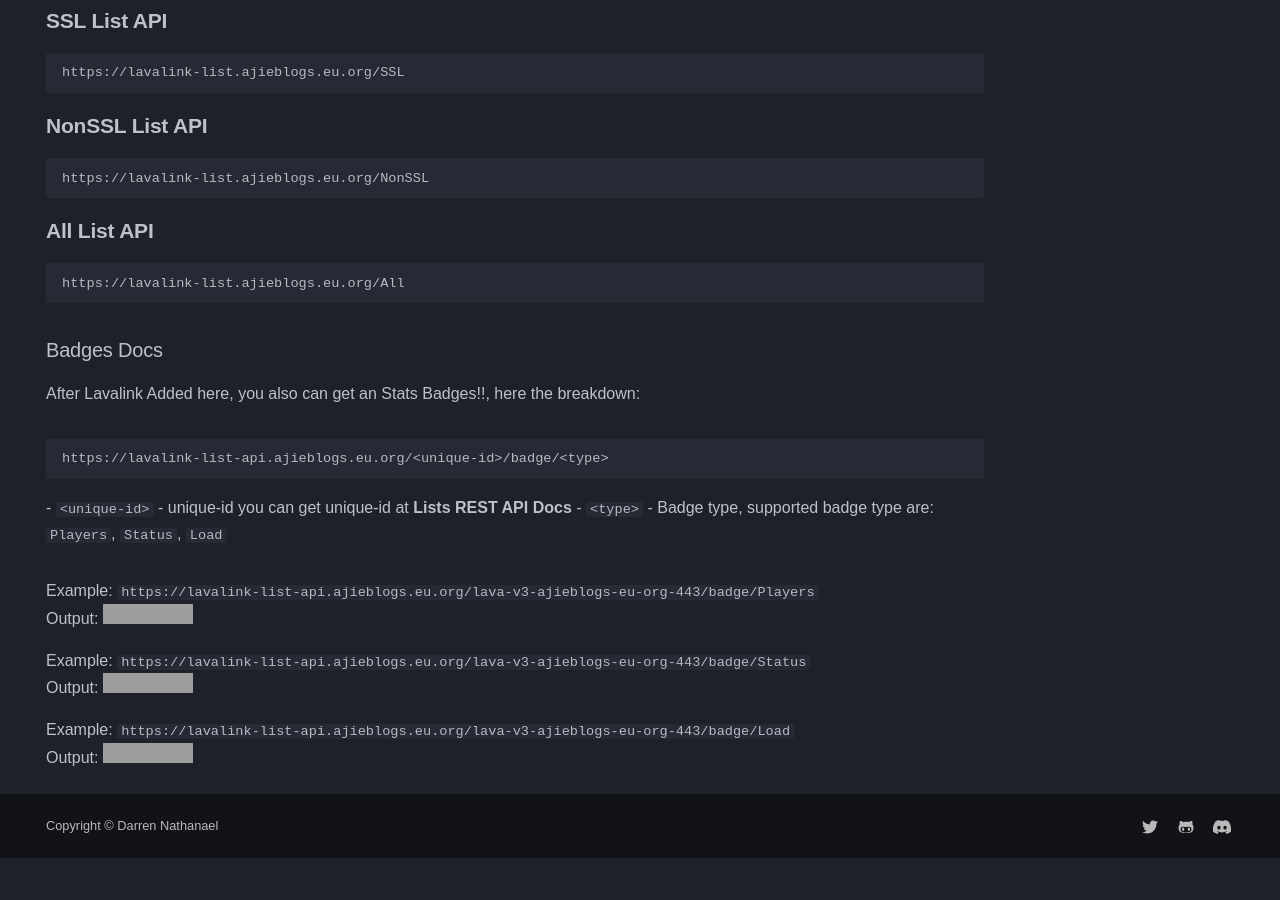
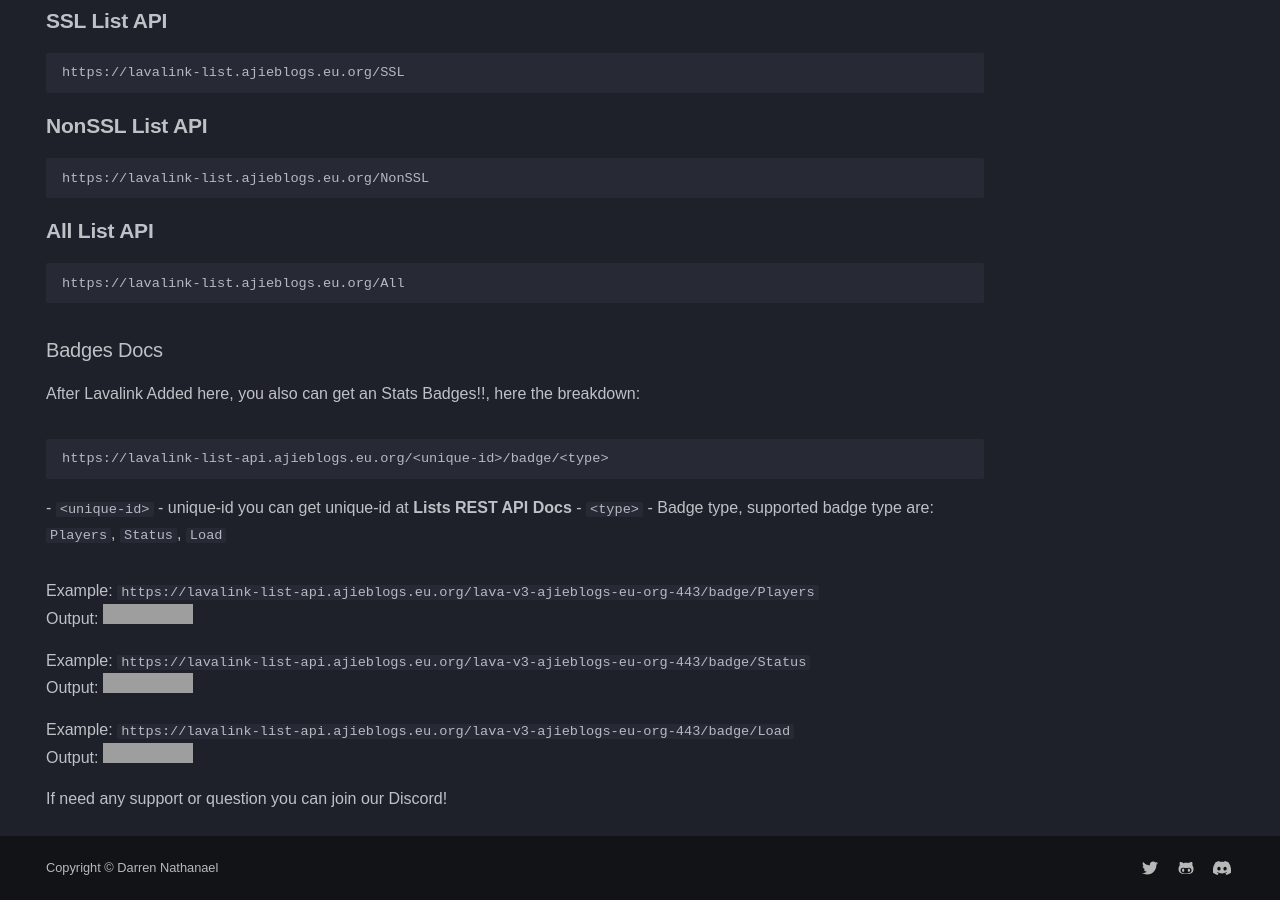
Before and after one commit to DarrenOfficial/lavalink-list, an MkDocs documentation site: the page built from docs/rest-api-badges.md, in a window 1280 px wide and 900 px high, scrolled down 1036 px. Built offline with MkDocs 1.6.1 and Material for MkDocs 9.7.7, drawn with Linux system fonts in a browser that asks for light colours; some web fonts are replaced; comment, search, counter and statistics services are not loaded; a style sheet for code colours, icons or effects is not loaded; before the commit the page ends 1894 px from its top, so only the background shows below that; grey boxes are pictures that could not be loaded.

Commit message:
Update rest-api-badges.md

```diff
--- a/docs/rest-api-badges.md
+++ b/docs/rest-api-badges.md
@@ -79,3 +79,6 @@ Output: ![Players](https://lavalink-list-api.ajieblogs.eu.org/lava-v3-ajieblogs-
 
 Example: `https://lavalink-list-api.ajieblogs.eu.org/lava-v3-ajieblogs-eu-org-443/badge/Load` <br />
 Output: ![Players](https://lavalink-list-api.ajieblogs.eu.org/lava-v3-ajieblogs-eu-org-443/badge/Load)
+
+
+If need any support or question you can join our Discord!
```
